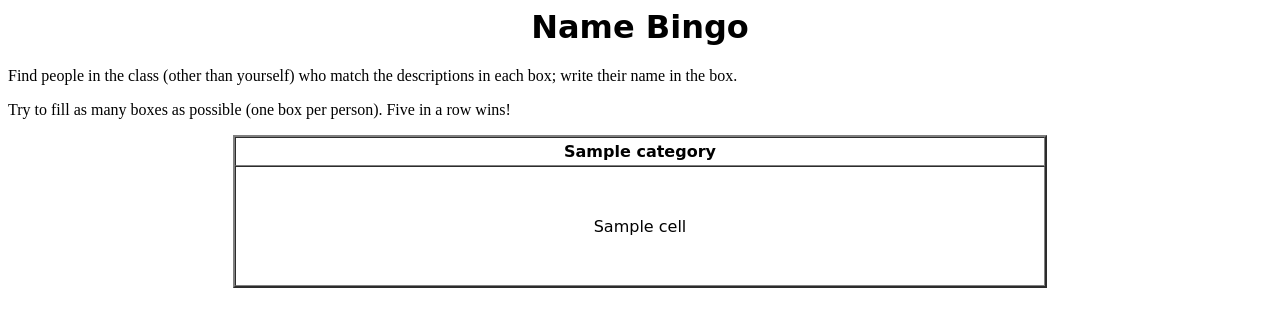
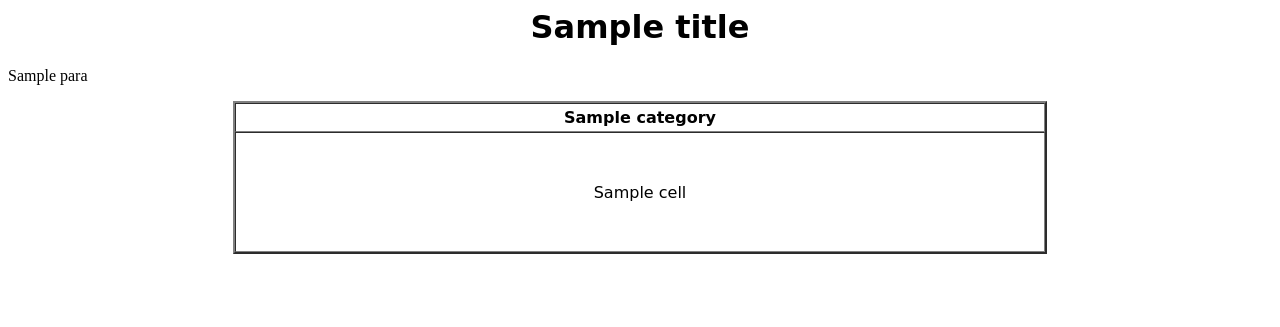
Before and after one commit to leingang/humanbingo, a Python web app: template humanbingo/templates/card_tpl.html in a window 1280 px wide. Shown: the top 327 px of the page. Run offline with Jinja, Linux system fonts and the light colour scheme; the template is opened without the code that fills it: most values are stand-ins (such as "Sample title", 1, 10 or a date in 2020).

Commit message:
Replace title, card name, and instructions with template variables

```diff
--- a/humanbingo/templates/card_tpl.html
+++ b/humanbingo/templates/card_tpl.html
@@ -1,14 +1,14 @@
 <!DOCTYPE HTML PUBLIC "-//W3C//DTD HTML 4.0 Transitional//EN">
 <html>
   <head>
-    <title>Name Bingo</title>
+    <title>{{ title }}</title>
     <style type="text/css">
       h1 p th td {
         font-family: Papyrus;
       }
       h1 {
         text-align: Center;
-	font-family: "Comic Sans MS"
+	      font-family: "Comic Sans MS"
       }
 
       #bingoCard {
@@ -25,23 +25,23 @@
     </style>
   </head>
 <body>
-  <h1>Name Bingo</h1>
+  <h1>{{ title }}</h1>
 
-  <p>Find people in the class (other than yourself) who match the descriptions in each box; write their name in the box.</p>
-
-  <p>Try to fill as many boxes as possible (one box per person). Five in a row wins!</p>
+  {%- for para in instructions %}
+  <p>{{ para }}</p>
+  {%- endfor %}
 
   <table border="2" cellspacing="0" cellpadding="4" align="center" id="bingoCard">
     <tr>
-        {%- for category in card.categories %}
+        {%- for category in card.spec.categories %}
         <th>{{ category }}</th>
         {%- endfor %}
     </tr>
     {%- for row in card.cells %}
     <tr>
-        {% for cell in row -%}
+        {%- for cell in row %}
         <td width="120" height="120" align="center" valign="center">{{ cell }}</td>
-        {% endfor %}
+        {%- endfor %}
     </tr>
     {%- endfor %}
   </table>
```
